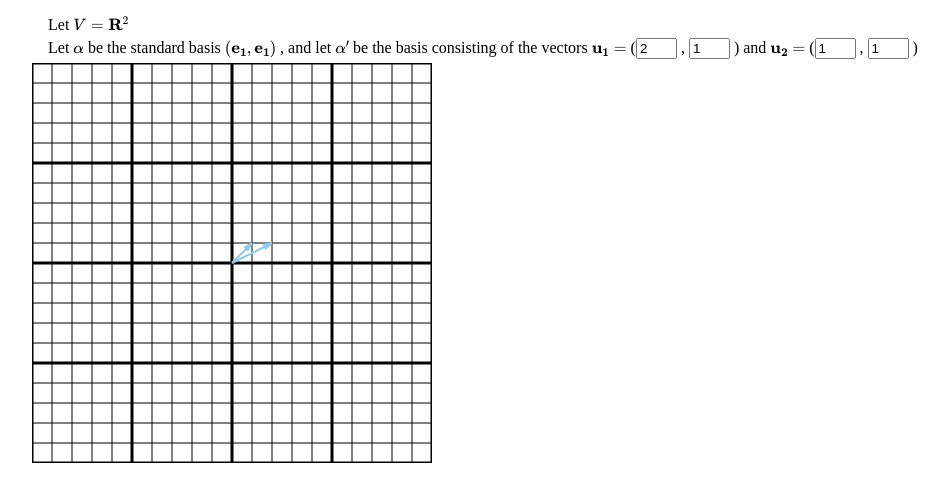
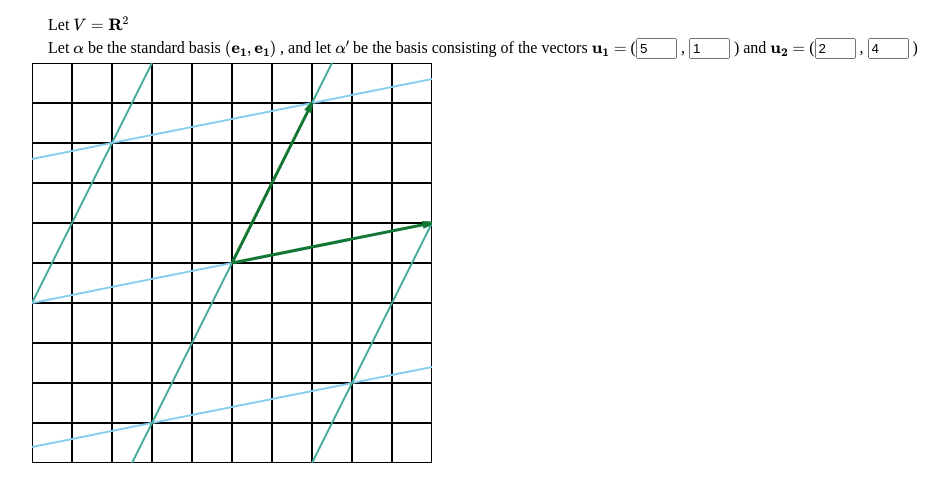
Before and after one commit to Auroaruora/Geometric-Interpretations-of-Mathematical-Concepts, a plain HTML site: page project/changeBasis/changeBasis.html in a window 1280 px wide. Shown: the part 105-606 px from the top of the page, without its empty margins (160-1109 px from the left). Drawn offline with nearby package versions, Linux system fonts and the light colour scheme; some packages are replaced by stand-ins of ours.

Commit message:
draw basis and its coordinate system)
Not able to remove the pervious coordinate system when the basis got changed

```diff
--- a/project/changeBasis/changeBasis.html
+++ b/project/changeBasis/changeBasis.html
@@ -50,11 +50,11 @@
       Let $\alpha$ be the standard basis $(\Vec{e_1},\Vec{e_1})$ ,
       and let $\alpha'$ be the basis consisting of the vectors
       $\Vec{u_1} = $
-      (<input name= "u11" size="2" type="text" id="u11" onchange="generateBasis()" value ="2"> ,
-      <input name= "u12" size="2" type="text" id="u12" onchange="generateBasis()" value ="1"> )
+      (<input name= "u11" size="2" type="text" id="u11" onchange="drawBasis()" value ="5"> ,
+      <input name= "u12" size="2" type="text" id="u12" onchange="drawBasis()" value ="1"> )
       and $\Vec{u_2} = $
-      (<input name= "u21" size="2" type="text" id="u21" onchange="generateBasis()" value ="1"> ,
-      <input name= "u22" size="2" type="text" id="u22" onchange="generateBasis()" value ="1"> )
+      (<input name= "u21" size="2" type="text" id="u21" onchange="drawBasis()" value ="2"> ,
+      <input name= "u22" size="2" type="text" id="u22" onchange="drawBasis()" value ="4"> )
     </p>
     <!-- a set of svg canvas that shows vectors in different basis -->
     <div id="canvas" style="position:relative;">
--- a/project/changeBasis/js/changeBasis.js
+++ b/project/changeBasis/js/changeBasis.js
@@ -1,9 +1,9 @@
 const width = 400, height = 400;// Hight and width of the canvas
-const sz = 10, xmin = -sz, xmax = sz, ymin = -sz, ymax = sz;
+const sz = 5, xmin = -sz, xmax = sz, ymin = -sz, ymax = sz;
 
 var x0, y0;
 // grid parameters
-const ticks = 4, subticks = 5*ticks, dx = 1/ticks, num_pts = 120;
+const ticks = 2*sz, dx = 1/ticks, num_pts = 120;
 
 // "Muted" qualitative color scheme suggested by Paul Tol
 // https://personal.sron.nl/~pault/
@@ -21,40 +21,50 @@ $(document).ready(function() {
     initialize_canvas("vectors", width, height);
 
     drawStandardGrids();
-    generateBasis();
     drawBasis();
-    drawChangedGrids();
-
 });
 
 function drawStandardGrids(){
     context = d3.select("#standardBasis");
-    pen.color(palette[0]).width("1px");
-    grid([xmin, ymin], [xmax, ymax], [subticks, subticks]);
-    pen.color(palette[0]).width("3px");
+    pen.color(palette[0]).width("2px");
     grid([xmin, ymin], [xmax, ymax], [ticks, ticks]);
 }
-function generateBasis(){
+
+function drawBasis(){
+
+    context = d3.select("#changedBasis");
+    context.selectAll("path").remove();
 
     basis[0][0] = parseFloat($("#u11").val());
     basis[0][1] = parseFloat($("#u12").val());
     basis[1][0] = parseFloat($("#u21").val());
     basis[1][1] = parseFloat($("#u22").val());
+    context = d3.select("#vectors");
+    context.selectAll("path").remove();
+    pen.color(palette[4]).width("3px");
+    arrow([0, 0], basis[0]);
+    arrow([0, 0], basis[1]);
+
+    drawChangedGrids(basis[0],basis[1])
 }
 
-function drawBasis(){
-
-    context = d3.select("#vectors");
+function drawChangedGrids(u1,u2){
+    context = d3.select("#changedBasis");
+    context.selectAll("path").remove();
+    for(var i = -15; i < 15;i++){
         pen.color(palette[2]).width("2px");
-    arrow([0, 0], basis[0]);
-    arrow([0, 0], basis[1]);
+        drawLine(Mult(i,u2),Sum(Mult(i,u2),u1))
+        pen.color(palette[3]).width("2px");
+        drawLine(Mult(i,u1),Sum(Mult(i,u1),u2))
+    }
 }
 
-function drawChangedGrids(arg1,arg2){
-    context = d3.select("#changedBasis");
-    pen.color(palette[1]).width("1px");
+//draw a stright line across 2 points
+//arg1 is a coordinate of a point
+//arg2 is a coordinate of another point
+function drawLine(arg1,arg2){
 
-    var dir = Diff(arg2, arg1);
+    var dir = Diff(arg2,arg1);
     var a1 = dir[0],
         b1 = dir[1],
         a2 = arg2[0],
@@ -62,16 +72,17 @@ function drawChangedGrids(arg1,arg2){
 
         smin = (xmin - a2)/a1,
         smax = (xmax - a2)/a1,
-    SMIN = min(smin, smax),
-    SMAX = max(smin, smax),
+        SMIN = Math.min(smin, smax),
+        SMAX = Math.max(smin, smax),
         tmin = (ymin - b2)/b1,
         tmax = (ymax - b2)/b1,
-    TMIN = min(tmin, tmax),
-    TMAX = max(tmin, tmax),
-    UMIN = max(SMIN, TMIN),
-    UMAX = min(SMAX, TMAX);
+        TMIN = Math.min(tmin, tmax),
+        TMAX = Math.max(tmin, tmax),
+        UMIN = Math.max(SMIN, TMIN),
+        UMAX = Math.min(SMAX, TMAX);
 
     var p1 = Sum(arg2, Mult(UMIN, dir)),
         p2 = Sum(arg2, Mult(UMAX, dir));
+
         line(p1, p2);
 }
```
Lines whose indentation alone changed are shown as unchanged.
